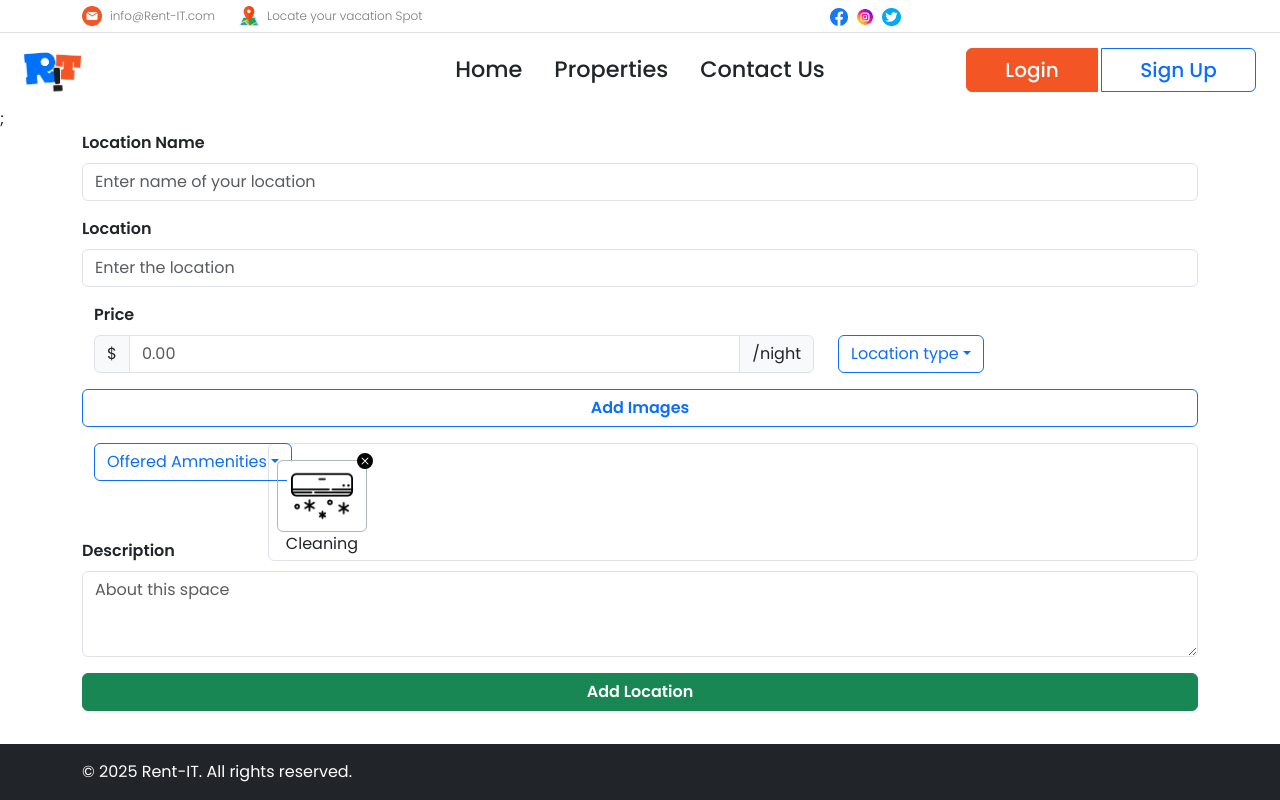
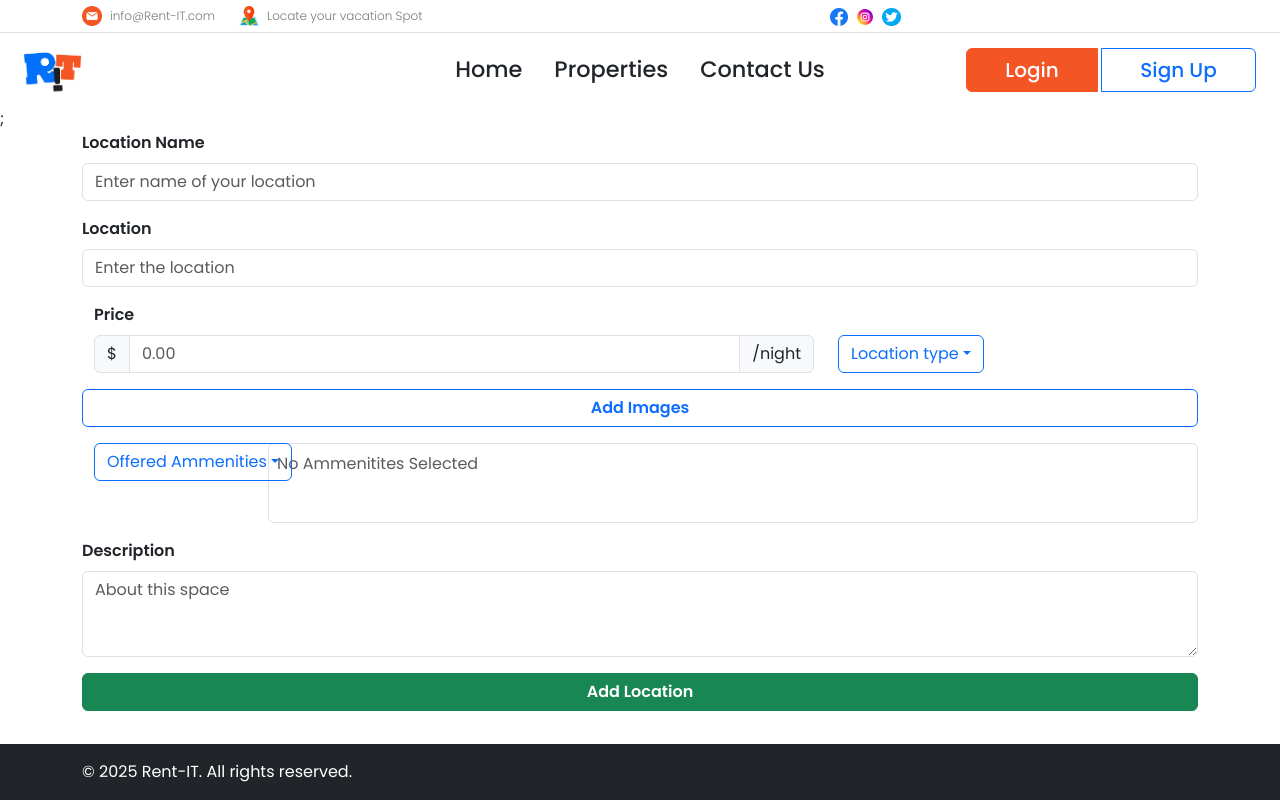
Before and after one commit to kushdep/RentIT_V2, a React (Vite) app in the folder client/: page /profile/new-loc in a window 1280 px wide. Built offline with nearby package versions, Linux system fonts and the light colour scheme.

Commit message:
Final Ammenities Styling Done

```diff
--- a/client/src/components/AddLocForm.jsx
+++ b/client/src/components/AddLocForm.jsx
@@ -1,21 +1,26 @@
-import { useRef } from "react";
+import { useRef, useState } from "react";
 import "../css/addlocform.css";
 import { Ammentities, locType } from "../config.js";
 import Button from "./UI/Button";
 import AddImagesModal from "./Modals/AddImagesModal";
 import AddAmmenitiesModal from "./Modals/AddAmenitiesModal.jsx";
+import { useSelector } from "react-redux";
 
 function AddLocForm() {
   const addImgTtlModal = useRef();
   const addAmmModal = useRef();
+  const [selAmmenity, setSelAmm] = useState(0);
+
+  const selAmmStt = useSelector((state) => state.offAmm);
 
   function openModal(id) {
+    setSelAmm(id);
     addAmmModal.current.showModal();
   }
 
   return (
     <>
-      <AddAmmenitiesModal reference={addAmmModal} />;
+      <AddAmmenitiesModal id={selAmmenity} reference={addAmmModal} />;
       <AddImagesModal reference={addImgTtlModal}></AddImagesModal>
       <div className="container">
         <div className="row">
@@ -114,11 +119,11 @@ function AddLocForm() {
                       Offered Ammenities
                     </button>
                     <ul class="dropdown-menu">
-                      {Ammentities.map((e) => (
+                      {Ammentities.map((e, i) => (
                         <li>
                           <button
                             className="dropdown-item"
-                            onClick={() => openModal(e.id)}
+                            onClick={() => openModal(i)}
                           >
                             {e.title}
                           </button>
@@ -128,13 +133,15 @@ function AddLocForm() {
                   </div>
                 </div>
                 <div className="col-10 border rounded-2 d-flex flex-row p-2">
+                  {selAmmStt?.ammId ? (
+                    selAmmStt.map((e, i) => {
                       <div
                         className="d-flex flex-column me-3"
                         style={{ width: 90, height: 100 }}
                       >
                         <button className="btn border-dark-subtle p-0 mt-2 position-relative">
                           <img
-                        src="/public/icons/amenities/bedroomAndLaundary/air-conditioner.png"
+                            src={`/public${e.optId[0]}`}
                             className="img-thumbnail border-0"
                             style={{
                               width: 70,
@@ -149,8 +156,14 @@ function AddLocForm() {
                             <img src="/icons/x-circle-fill.svg" alt="" />
                           </button>
                         </button>
-                    <p class="fs-6 text-center">Cleaning</p>
+                        <p class="fs-6 text-center">{e.ammId.title}</p>
+                      </div>;
+                    })
+                  ) : (
+                    <div>
+                      <p className="text-muted">No Ammenitites Selected</p>
                     </div>
+                  )}
                 </div>
               </div>
             </div>
--- a/client/src/components/Modals/AddAmenitiesModal.jsx
+++ b/client/src/components/Modals/AddAmenitiesModal.jsx
@@ -1,21 +1,28 @@
 import { Ammentities } from "../../config";
 
-function AddAmmenitiesModal({ reference }) {
+function AddAmmenitiesModal({ reference, id }) {
   return (
     <>
       <dialog ref={reference} className="border-0 w-25 rounded-4">
-        <form method="dialog">
+        <form method="dialog" className="container">
+          <div className="row">
+            <div className="col-2 d-flex justify-content-center align-items-center">
               <button
                 type="submit"
                 className="btn-close mb-3"
                 data-bs-dismiss="modal"
                 aria-label="Close"
               ></button>
+            </div>
+          </div>
         </form>
+        <div className="col d-flex justify-content-center">
+          <p className="fs-4 fw-medium">{Ammentities[id].title}</p>
+        </div>
         <div className="mb-3">
           <div className="container">
             <div className="row d-flex justify-content-center">
-              {Ammentities[0].options.map((e, i) => {
+              {Ammentities[id].options.map((e, i) => {
                 return (
                   <>
                     <input
@@ -28,6 +35,12 @@ function AddAmmenitiesModal({ reference }) {
                       className="btn btn-outline-dark rounded-4 p-3 my-2"
                       htmlFor={e.id}
                     >
+                      <img
+                        src={`/public/${e.img}`}
+                        alt=""
+                        className="me-3"
+                        style={{ width: 50, height: 50, objectFit: "cover" }}
+                      />
                       {e.name}
                     </label>
                     <br></br>
--- a/client/src/config.js
+++ b/client/src/config.js
@@ -25,7 +25,7 @@ export const Ammentities = [
         title: "Home Safety",
         options: [
             {id:301, name: "Exterior security cameras on property", img: "/icons/amenities/homeSafety/security-camera.png" },
-            {id:302, name: "Smoke alarm", img: "/icons/amenities/homeSafety/smke-detector.png" },
+            {id:302, name: "Smoke alarm", img: "/icons/amenities/homeSafety/smoke-detector.png" },
             {id:303, name: "Fire extinguisher", img: "/icons/amenities/homeSafety/fire-extinguisher.png" },
             {id:304, name: "First aid kit", img: "/icons/amenities/homeSafety/first-aid-kit.png" }
         ]
@@ -34,7 +34,7 @@ export const Ammentities = [
         id:4,
         title: "Entertainment",
         options: [
-            {id:401, name: "TV", img: "/icons/amenities/entertainment/telivision.png" },
+            {id:401, name: "TV", img: "/icons/amenities/entertainment/television.png" },
             {id:402, name: "Books and reading material", img: "/icons/amenities/entertainment/book.png" },
         ]
     },
@@ -52,7 +52,7 @@ export const Ammentities = [
         options: [
             {id:601, name: "Kitchen", img: "/icons/amenities/kitchenAndDining/kitchen.png" },
             {id:602, name: "Dishes and cutlery", img: "/icons/amenities/kitchenAndDining/kitchenware.png" },
-            {id:603, name: "Freezer", img: "/icons/amenities/kitchenAndDining/refrigirator.png" },
+            {id:603, name: "Freezer", img: "/icons/amenities/kitchenAndDining/refrigerator.png" },
             {id:604, name: "Kettle", img: "/icons/amenities/kitchenAndDining/electric-kettle.png" },
             {id:605, name: "Dining table", img: "/icons/amenities/kitchenAndDining/diningtable.png" }
         ]
```
Lines whose indentation alone changed are shown as unchanged.
